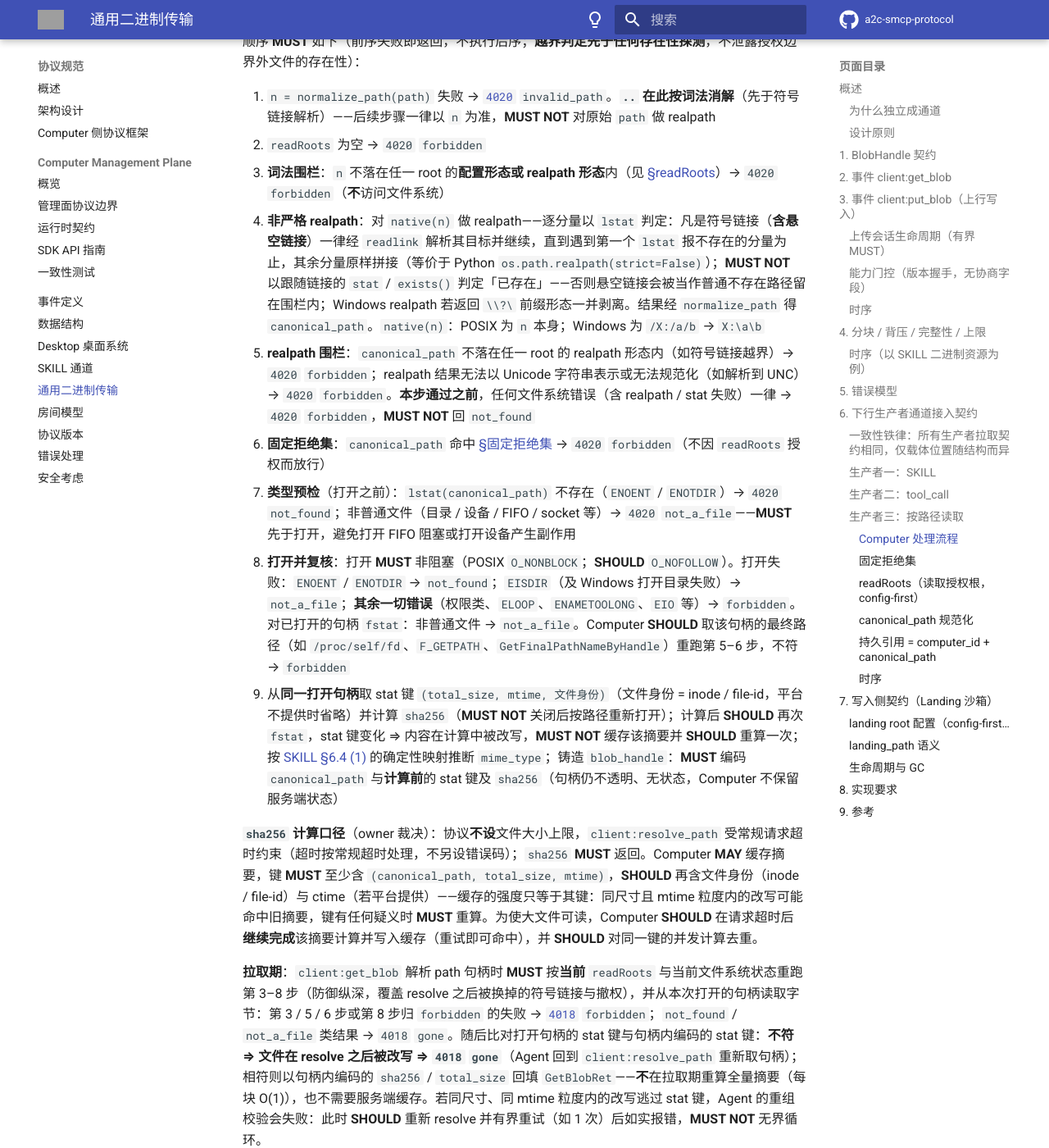
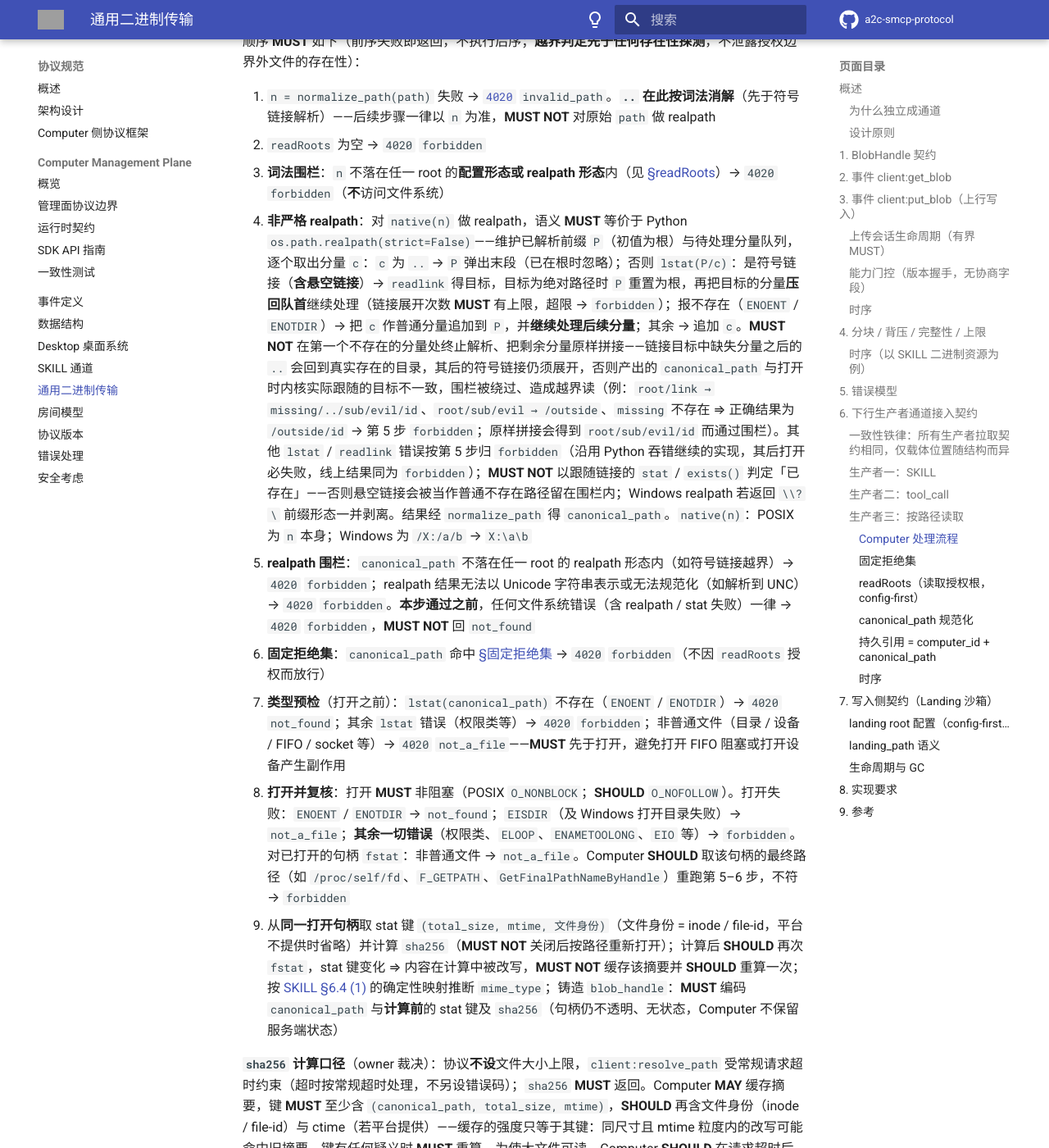
Before and after one commit to A2C-SMCP/a2c-smcp-protocol, an MkDocs documentation site: the page built from docs/specification/blob-transfer.md, in a window 1280 px wide and 1400 px high, scrolled down 10340 px. Shown: the whole window at 82% size. Built offline with MkDocs 1.6.1 and Material for MkDocs 9.7.7, drawn with Linux system fonts in a browser that asks for light colours; comment, search, counter and statistics services are not loaded; the version menu is left out; grey boxes are pictures that could not be loaded.

Commit message:
docs(blob): 非严格 realpath 遇缺失分量须继续解析，禁止原样拼接 — protocol#65
第 4 步原文「直到第一个不存在分量为止，其余原样拼接」与同句「等价 Python
os.path.realpath(strict=False)」矛盾：链接目标中缺失分量后的 .. 回到存在目录，
其后符号链接不展开会使 canonical_path 与打开实际目标不一致 → 围栏绕过越界读
（rust-sdk-c8 报告，CPython 3.11 复现）。改为逐分量队列算法，补拒绝例、
类型预检其余 lstat 错误 → forbidden、一致性用例与迁移指南。

Co-Authored-By: Claude Opus 5.5 (1M context) <noreply@anthropic.com>

```diff
--- a/docs/specification/blob-transfer.md
+++ b/docs/specification/blob-transfer.md
@@ -325,10 +325,10 @@ Agent SDK 因此只有"**去哪找句柄**"一处分支（顶层字段 vs 遍历
 1. `n = normalize_path(path)` 失败 → [`4020`](error-handling.md#path-not-accessible4020) `invalid_path`。**`..` 在此按词法消解**（先于符号链接解析）——后续步骤一律以 `n` 为准，**MUST NOT** 对原始 `path` 做 realpath
 2. `readRoots` 为空 → `4020` `forbidden`
 3. **词法围栏**：`n` 不落在任一 root 的**配置形态或 realpath 形态**内（见 [§readRoots](#readroots读取授权根config-first)）→ `4020` `forbidden`（**不**访问文件系统）
-4. **非严格 realpath**：对 `native(n)` 做 realpath——逐分量以 `lstat` 判定：凡是符号链接（**含悬空链接**）一律经 `readlink` 解析其目标并继续，直到遇到第一个 `lstat` 报不存在的分量为止，其余分量原样拼接（等价于 Python `os.path.realpath(strict=False)`）；**MUST NOT** 以跟随链接的 `stat` / `exists()` 判定「已存在」——否则悬空链接会被当作普通不存在路径留在围栏内；Windows realpath 若返回 `\\?\` 前缀形态一并剥离。结果经 `normalize_path` 得 `canonical_path`。`native(n)`：POSIX 为 `n` 本身；Windows 为 `/X:/a/b` → `X:\a\b`
+4. **非严格 realpath**：对 `native(n)` 做 realpath，语义 **MUST** 等价于 Python `os.path.realpath(strict=False)`——维护已解析前缀 `P`（初值为根）与待处理分量队列，逐个取出分量 `c`：`c` 为 `..` → `P` 弹出末段（已在根时忽略）；否则 `lstat(P/c)`：是符号链接（**含悬空链接**）→ `readlink` 得目标，目标为绝对路径时 `P` 重置为根，再把目标的分量**压回队首**继续处理（链接展开次数 **MUST** 有上限，超限 → `forbidden`）；报不存在（`ENOENT` / `ENOTDIR`）→ 把 `c` 作普通分量追加到 `P`，并**继续处理后续分量**；其余 → 追加 `c`。**MUST NOT** 在第一个不存在的分量处终止解析、把剩余分量原样拼接——链接目标中缺失分量之后的 `..` 会回到真实存在的目录，其后的符号链接仍须展开，否则产出的 `canonical_path` 与打开时内核实际跟随的目标不一致，围栏被绕过、造成越界读（例：`root/link → missing/../sub/evil/id`、`root/sub/evil → /outside`、`missing` 不存在 ⇒ 正确结果为 `/outside/id` → 第 5 步 `forbidden`；原样拼接会得到 `root/sub/evil/id` 而通过围栏）。其他 `lstat` / `readlink` 错误按第 5 步归 `forbidden`（沿用 Python 吞错继续的实现，其后打开必失败，线上结果同为 `forbidden`）；**MUST NOT** 以跟随链接的 `stat` / `exists()` 判定「已存在」——否则悬空链接会被当作普通不存在路径留在围栏内；Windows realpath 若返回 `\\?\` 前缀形态一并剥离。结果经 `normalize_path` 得 `canonical_path`。`native(n)`：POSIX 为 `n` 本身；Windows 为 `/X:/a/b` → `X:\a\b`
 5. **realpath 围栏**：`canonical_path` 不落在任一 root 的 realpath 形态内（如符号链接越界）→ `4020` `forbidden`；realpath 结果无法以 Unicode 字符串表示或无法规范化（如解析到 UNC）→ `4020` `forbidden`。**本步通过之前**，任何文件系统错误（含 realpath / stat 失败）一律 → `4020` `forbidden`，**MUST NOT** 回 `not_found`
 6. **固定拒绝集**：`canonical_path` 命中 [§固定拒绝集](#固定拒绝集) → `4020` `forbidden`（不因 `readRoots` 授权而放行）
-7. **类型预检**（打开之前）：`lstat(canonical_path)` 不存在（`ENOENT` / `ENOTDIR`）→ `4020` `not_found`；非普通文件（目录 / 设备 / FIFO / socket 等）→ `4020` `not_a_file`——**MUST** 先于打开，避免打开 FIFO 阻塞或打开设备产生副作用
+7. **类型预检**（打开之前）：`lstat(canonical_path)` 不存在（`ENOENT` / `ENOTDIR`）→ `4020` `not_found`；其余 `lstat` 错误（权限类等）→ `4020` `forbidden`；非普通文件（目录 / 设备 / FIFO / socket 等）→ `4020` `not_a_file`——**MUST** 先于打开，避免打开 FIFO 阻塞或打开设备产生副作用
 8. **打开并复核**：打开 **MUST** 非阻塞（POSIX `O_NONBLOCK`；**SHOULD** `O_NOFOLLOW`）。打开失败：`ENOENT` / `ENOTDIR` → `not_found`；`EISDIR`（及 Windows 打开目录失败）→ `not_a_file`；**其余一切错误**（权限类、`ELOOP`、`ENAMETOOLONG`、`EIO` 等）→ `forbidden`。对已打开的句柄 `fstat`：非普通文件 → `not_a_file`。Computer **SHOULD** 取该句柄的最终路径（如 `/proc/self/fd`、`F_GETPATH`、`GetFinalPathNameByHandle`）重跑第 5–6 步，不符 → `forbidden`
 9. 从**同一打开句柄**取 stat 键 `(total_size, mtime, 文件身份)`（文件身份 = inode / file-id，平台不提供时省略）并计算 `sha256`（**MUST NOT** 关闭后按路径重新打开）；计算后 **SHOULD** 再次 `fstat`，stat 键变化 ⇒ 内容在计算中被改写，**MUST NOT** 缓存该摘要并 **SHOULD** 重算一次；按 [SKILL §6.4 (1)](skill.md#64-mime_type-确定性与文本-mime判据) 的确定性映射推断 `mime_type`；铸造 `blob_handle`：**MUST** 编码 `canonical_path` 与**计算前**的 stat 键及 `sha256`（句柄仍不透明、无状态，Computer 不保留服务端状态）
 
```
Also changed, not shown: docs/migrations/v0.5.0-resolve-path.md (+1 -1 lines), docs/specification/computer-management/conformance-tests.md (+1 -0 lines).
